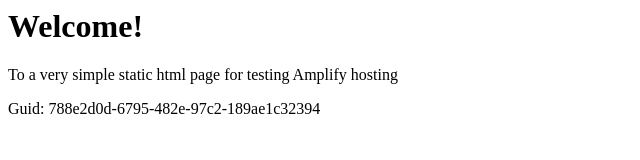
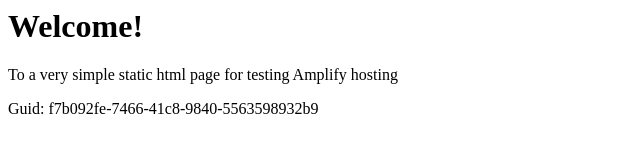
Before and after one commit to aws-aemilia-syd/Github-PR-Commit-Integration-Test-DoNotTouch-GitHubWebhookPushCanaryTest-v1-preprod-ap-southeast-2, a website: page src/index.html in a window 1280 px wide. Shown: the full height of the page, 0-640 px from the left. Drawn offline with Linux system fonts and the light colour scheme.

Commit message:
commit from integ tests

```diff
--- a/src/index.html
+++ b/src/index.html
@@ -12,6 +12,6 @@
 <body>
     <h1>Welcome!</h1>
     <p>To a very simple static html page for testing Amplify hosting</p>
-    <p>Guid: 788e2d0d-6795-482e-97c2-189ae1c32394</p></body>
+    <p>Guid: f7b092fe-7466-41c8-9840-5563598932b9</p></body>
 
 </html>
```
